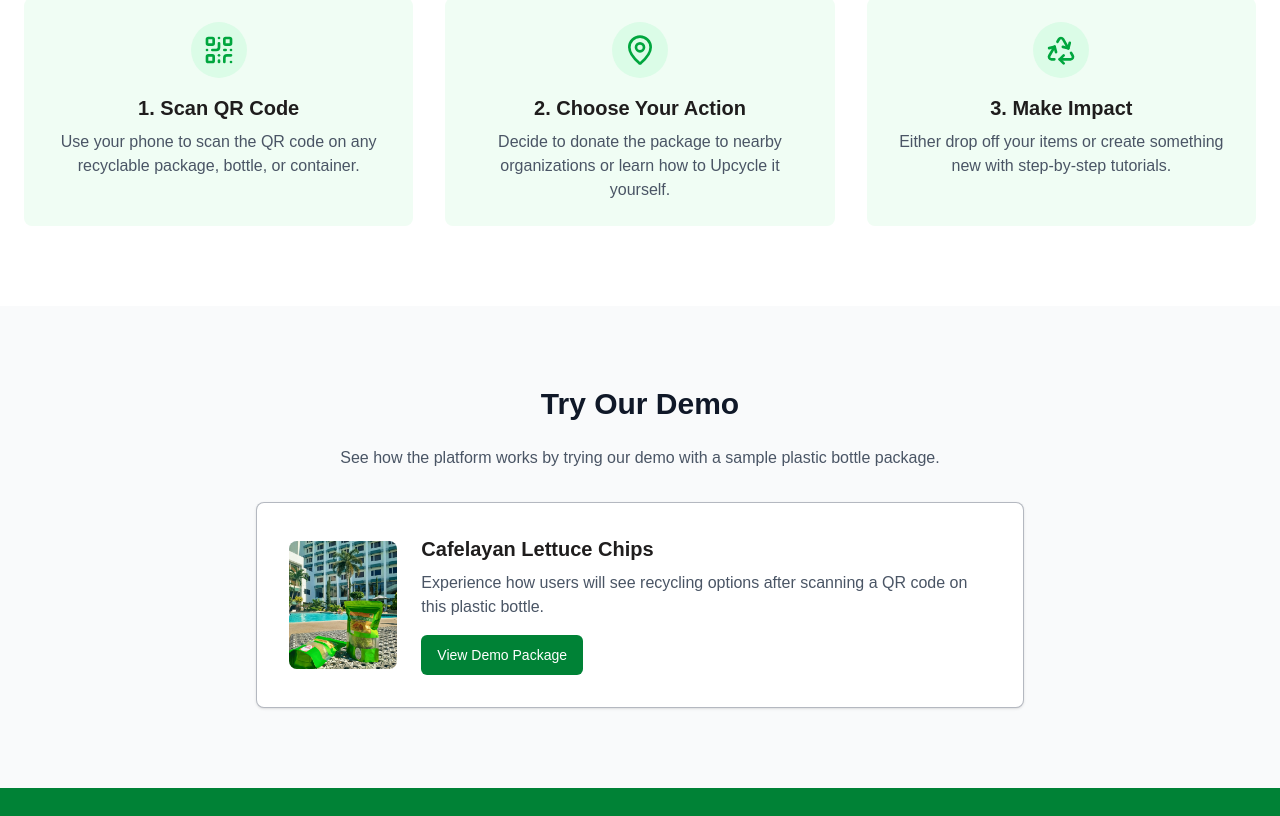
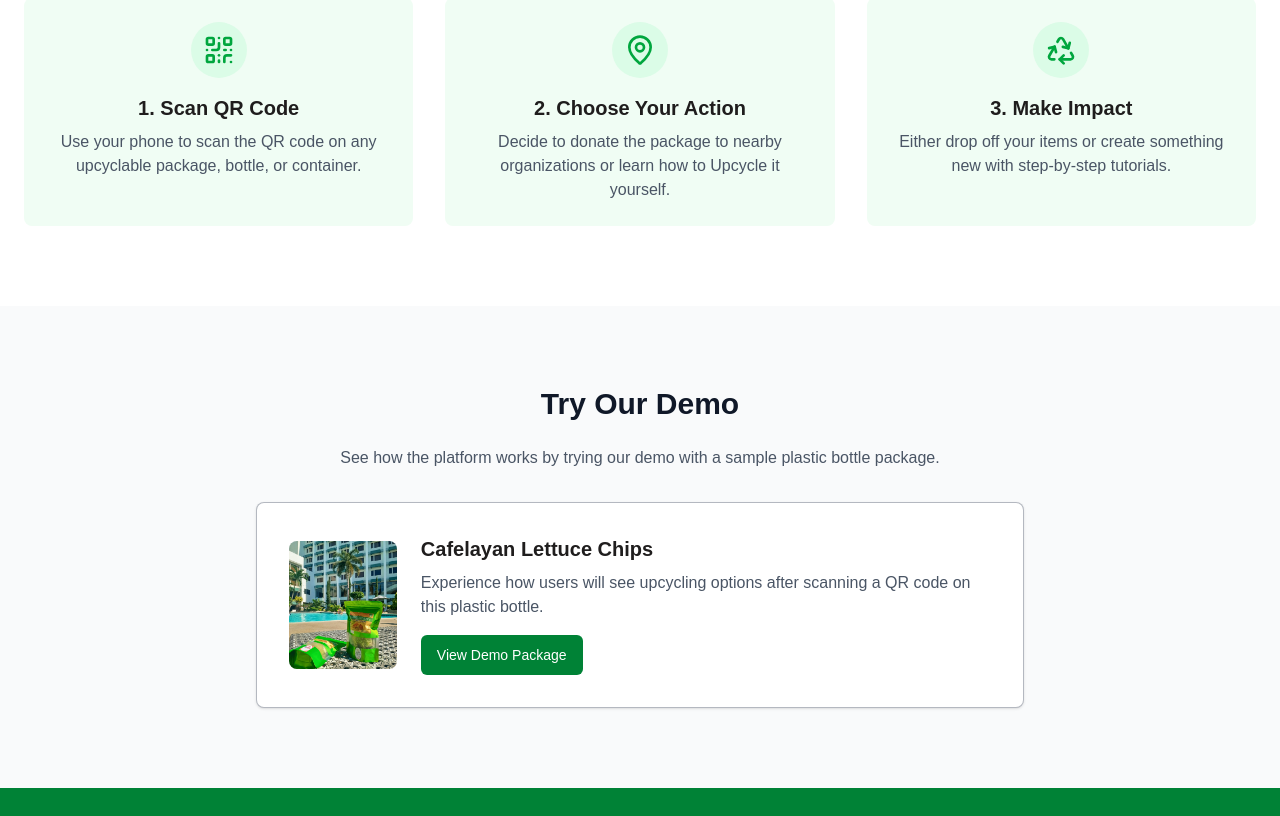
Before and after one commit to Nishieeee/cafelayan-project, a Next.js app: page /landing in a window 1280 px wide. Shown: the part 731-1547 px from the top of the page. Built offline with nearby package versions, Linux system fonts and the light colour scheme.

Commit message:
simpls fixes to wordings

```diff
--- a/src/app/landing/page.tsx
+++ b/src/app/landing/page.tsx
@@ -74,7 +74,7 @@ export default function LandingPage() {
               </div>
               <h3 className="text-xl font-bold mb-2">1. Scan QR Code</h3>
               <p className="text-gray-600">
-                Use your phone to scan the QR code on any recyclable package,
+                Use your phone to scan the QR code on any upcyclable package,
                 bottle, or container.
               </p>
             </div>
@@ -138,7 +138,7 @@ export default function LandingPage() {
                     Cafelayan Lettuce Chips
                   </h3>
                   <p className="text-gray-600 mb-4">
-                    Experience how users will see recycling options after
+                    Experience how users will see upcycling options after
                     scanning a QR code on this plastic bottle.
                   </p>
                   <Button
```
